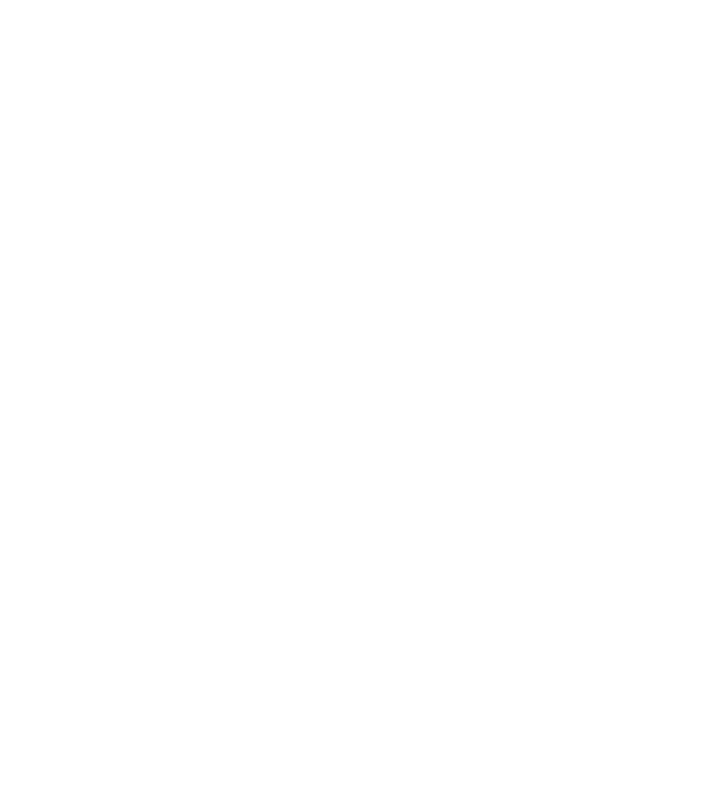
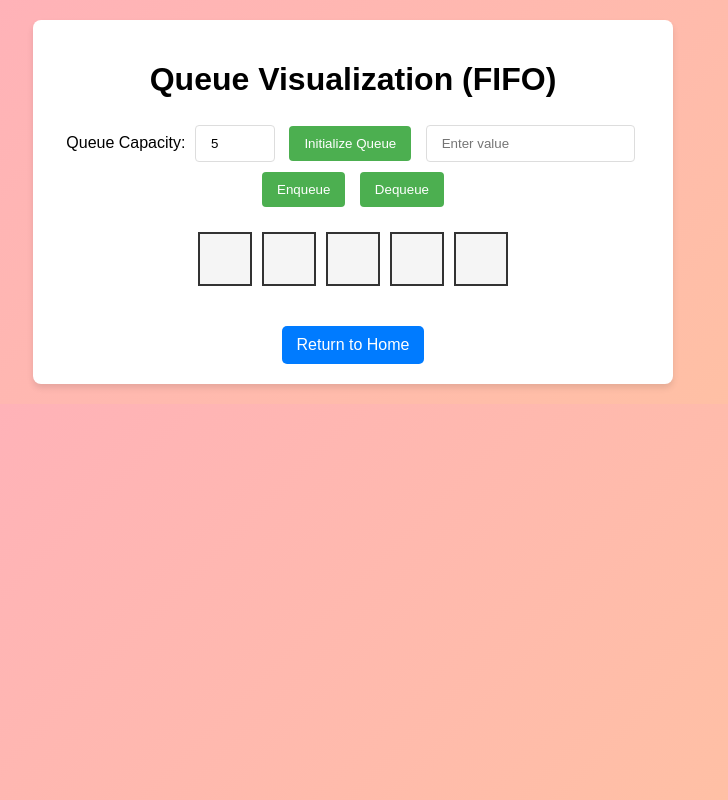
Before and after one commit to Chiuzu-Chilumbu/Build_Graph_With_TDD, a Flask app: page /queue in a window 1280 px wide. Before the commit the part shown is empty. Shown: the whole page, without its empty margins (287-1015 px from the left). Run offline with Flask 3, Linux system fonts and the light colour scheme; data that the repository does not hold is empty; some libraries are stand-ins or nearby versions.

Commit message:
Queue and Stack Visualisation completed

```diff
--- /dev/null
+++ b/app/controllers/queue_logic.py
@@ -0,0 +1,49 @@
+from flask import jsonify
+from app.models.queue_adt import Queue
+
+
+class QueueController:
+    def __init__(self, capacity=5):
+        self.queue = Queue(capacity)
+
+
+    def enqueue(self, data):
+        """Handle enqueue operation and returns JSON response"""
+        try:
+            self.queue.enqueue(data)
+            return jsonify({
+                'sucess': True,
+                'message': f"Sucessfully enqueued {data}",
+                'result': list(self.queue.get_queue())
+            }), 200
+
+        except Exception as e:
+            return jsonify({
+                'success': False,
+                'message': str(e)
+            }), 400
+
+
+    def dequeue(self):
+        """Handles dequeue operation and returns json response"""
+        try:
+            dequeued_item = self.queue.dequeue()
+            return jsonify({
+                'success': True,
+                'message': f"Successfully dequeue {dequeued_item}",
+                'result': list(self.queue.get_queue())
+            }), 200
+
+        except Exception as e:
+            return jsonify({
+                'success': False,
+                'message': str(e)
+            }), 400
+
+
+    def get_queue_data(self):
+        """return current queue state"""
+        return jsonify({
+            'success': True,
+            'result': list(self.queue.get_queue()) # Convert to list for flask jsonify
+        }), 200
--- a/app/models/queue_adt.py
+++ b/app/models/queue_adt.py
@@ -47,3 +47,6 @@
         if self.isEmpty():
             raise Exception('Queue is empty')
         return self.queue[0]
+
+    def get_queue(self):
+        return self.queue.copy()
--- a/app/routes.py
+++ b/app/routes.py
@@ -1,8 +1,10 @@
 from flask import request, render_template, jsonify
 from app.controllers.stack_logic import StackController
+from app.controllers.queue_logic import QueueController
 
-stack_controller = None  # Global variable to hold the stack controller instance
 
+stack_controller = None
+queue_controller = None
 
 def register_routes(app):
     @app.route("/")
@@ -21,7 +23,12 @@
     def graph():
         return render_template('graph.html')
 
-    @app.route('/initialise', methods=['POST'])
+
+    '''
+    Stack Operations
+    '''
+    # initialise stack
+    @app.route('/stack/initialise', methods=['POST'])
     def initialise_stack():
         global stack_controller
         try:
@@ -37,8 +44,10 @@
                 'message': str(e)
             }), 400
 
+    # Push Operation
     @app.route('/stack/push', methods=['POST'])
     def push():
+        global stack_controller
         if not stack_controller:
             return jsonify({
                 'success': False,
@@ -47,8 +56,10 @@
         data = request.json.get('data')
         return stack_controller.push(data)
 
+    # Pop Operation
     @app.route('/stack/pop', methods=['POST'])
     def pop():
+        global stack_controller
         if not stack_controller:
             return jsonify({
                 'success': False,
@@ -56,11 +67,74 @@
             }), 400
         return stack_controller.pop()
 
+    # Get Stack data
     @app.route('/stack/data', methods=['GET'])
     def get_stack_data():
+        global stack_controller
         if not stack_controller:
             return jsonify({
                 'success': False,
                 'message': 'Stack not initialised'
             }), 400
         return stack_controller.get_stack_data()
+
+
+    '''
+    Queue Operations
+    '''
+    # Initialise queue
+    @app.route('/queue/initialise', methods=['POST'])
+    def initialsise_queue():
+        global queue_controller
+        try:
+            capacity = request.json.get('capacity', 5)
+            queue_controller = QueueController(capacity)
+
+            return jsonify({
+                'success': True,
+                'message': f'Queue initialised with capacity {capacity}'
+            }), 200
+
+        except Exception as e:
+            return jsonify({
+                'success': False,
+                'message': str(e)
+            }), 400
+
+    # Enqueue Operaton
+    @app.route('/queue/enqueue', methods=['POST'])
+    def enqueue():
+        global queue_controller
+        if not queue_controller:
+            return jsonify({
+                'success': False,
+                'message': 'Queue not initialised'
+            }), 400
+
+        data = request.json.get('data')
+        return queue_controller.enqueue(data)
+
+    # Deqeue operation
+    @app.route('/queue/dequeue', methods=['POST'])
+    def dequeue():
+        global queue_controller
+        if not queue_controller:
+            return jsonify({
+                'sucess': False,
+                'message': 'Queue not initialised'
+            })
+
+        return queue_controller.dequeue()
+
+
+    # GET queue data
+    @app.route('/queue/data', methods=['GET'])
+    def get_queue_data():
+        global queue_controller
+        if not queue_controller:
+            return jsonify({
+                'success': False,
+                'message': "Queue not initialised"
+            }), 400
+
+        return queue_controller.get_queue_data()
--- a/app/views/templates/queue.html
+++ b/app/views/templates/queue.html
@@ -0,0 +1,173 @@
+<!DOCTYPE html>
+<html lang="en">
+<head>
+    <meta charset="UTF-8">
+    <meta name="viewport" content="width=device-width, initial-scale=1.0">
+    <title>Queue Visualization</title>
+    <script src="https://cdnjs.cloudflare.com/ajax/libs/axios/1.3.3/axios.min.js"></script>
+    <style>
+        body {
+            font-family: Arial, sans-serif;
+            text-align: center;
+            background: linear-gradient(135deg, #ffafbd, #ffc3a0);
+            margin: 0;
+            padding: 0;
+        }
+
+        .container {
+            margin: 20px auto;
+            max-width: 600px;
+            text-align: center;
+            padding: 20px;
+            background-color: white;
+            border-radius: 8px;
+            box-shadow: 0px 4px 6px rgba(0, 0, 0, 0.1);
+        }
+
+        .controls {
+            margin: 20px 0;
+        }
+
+        input, button {
+            padding: 10px 15px;
+            margin: 5px;
+            border: 1px solid #ddd;
+            border-radius: 4px;
+        }
+
+        button {
+            background-color: #4CAF50;
+            color: white;
+            border: none;
+            cursor: pointer;
+        }
+
+        button:disabled {
+            background-color: #cccccc;
+            cursor: not-allowed;
+        }
+
+        .queue-container {
+            display: flex;
+            justify-content: center;
+            align-items: center;
+            margin: 20px auto;
+            gap: 10px;
+        }
+
+        .queue-slot {
+            width: 50px;
+            height: 50px;
+            border: 2px solid #333;
+            display: flex;
+            align-items: center;
+            justify-content: center;
+            background-color: #f5f5f5;
+        }
+
+        .queue-item {
+            width: 100%;
+            height: 100%;
+            text-align: center;
+            background-color: #4CAF50;
+            color: white;
+            border-radius: 4px;
+            transition: all 0.3s ease;
+        }
+
+        .home-btn {
+            margin-top: 20px;
+            padding: 10px 15px;
+            background-color: #007BFF;
+            color: white;
+            text-decoration: none;
+            border-radius: 5px;
+            display: inline-block;
+        }
+
+        .home-btn:hover {
+            background-color: #0056b3;
+        }
+    </style>
+</head>
+<body>
+    <div class="container">
+        <h1>Queue Visualization (FIFO)</h1>
+
+        <div class="controls">
+            <label for="capacity">Queue Capacity:</label>
+            <input type="number" id="capacity" min="1" max="10" value="5">
+            <button onclick="initializeQueue()">Initialize Queue</button>
+            <input type="text" id="queue-input" placeholder="Enter value">
+            <button onclick="enqueue()">Enqueue</button>
+            <button onclick="dequeue()">Dequeue</button>
+        </div>
+
+        <div class="queue-container" id="queue-container">
+            <!-- Queue items will be dynamically rendered here -->
+        </div>
+
+        <div id="status" class="status"></div>
+
+        <!-- Home button to return to main page -->
+        <a href="/" class="home-btn">Return to Home</a>
+    </div>
+
+    <script>
+        let queueCapacity = 5;
+
+        function initializeQueue() {
+            queueCapacity = parseInt(document.getElementById('capacity').value);
+            axios.post('/queue/initialise', { capacity: queueCapacity })
+                .then(() => fetchQueueData())
+                .catch((error) => showStatus(error.response?.data?.message || 'Error initializing queue'));
+        }
+
+        function enqueue() {
+            const value = document.getElementById('queue-input').value.trim();
+            if (!value) {
+                showStatus('Please enter a value');
+                return;
+            }
+
+            axios.post('/queue/enqueue', { data: value })
+                .then(() => fetchQueueData())
+                .catch((error) => showStatus(error.response?.data?.message || 'Error enqueueing'));
+        }
+
+        function dequeue() {
+            axios.post('/queue/dequeue')
+                .then(() => fetchQueueData())
+                .catch((error) => showStatus(error.response?.data?.message || 'Error dequeueing'));
+        }
+
+        function fetchQueueData() {
+            axios.get('/queue/data')
+                .then((response) => updateQueueVisualization(response.data.result))
+                .catch(() => showStatus('Error fetching queue data'));
+        }
+
+        function updateQueueVisualization(queueData) {
+            const queueContainer = document.getElementById('queue-container');
+            queueContainer.innerHTML = '';
+            for (let i = 0; i < queueCapacity; i++) {
+                const slot = document.createElement('div');
+                slot.classList.add('queue-slot');
+                if (queueData[i]) {
+                    const item = document.createElement('div');
+                    item.classList.add('queue-item');
+                    item.textContent = queueData[i];
+                    slot.appendChild(item);
+                }
+                queueContainer.appendChild(slot);
+            }
+        }
+
+        function showStatus(message) {
+            document.getElementById('status').textContent = message;
+        }
+
+        document.addEventListener('DOMContentLoaded', initializeQueue);
+    </script>
+</body>
+</html>
--- a/app/views/templates/stack.html
+++ b/app/views/templates/stack.html
@@ -126,7 +126,7 @@
                 return;
             }
 
-            axios.post('/initialise', { capacity: stackCapacity })
+            axios.post('/stack/initialise', { capacity: stackCapacity })
                 .then(() => {
                     showStatus('Stack initialized successfully!', 'success');
                     renderStackVisualization([]);
--- a/run.py
+++ b/run.py
@@ -13,4 +13,4 @@
 
 if __name__ == '__main__':
     app = create_app()
-    app.run(debug=True, port=5000)
+    app.run(debug=True, port=5001)
```
